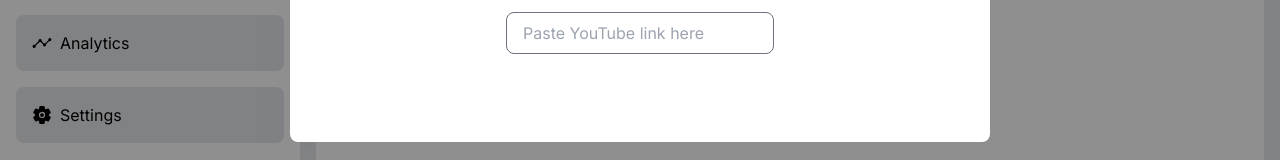
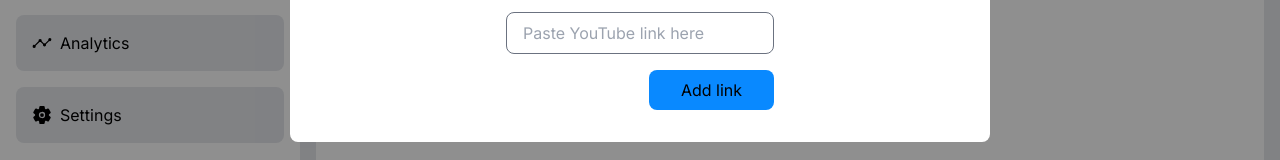
Before and after one commit to pinsoegustave/ngoga-commerce, a Next.js app: page /admin/dashboard/music in a window 1280 px wide. Both pictures are taken after a click on the icon 1089 px from the left and 196 px from the top of the page. Shown: the part 361-521 px from the top of the page. Built offline with nearby package versions, Linux system fonts and the light colour scheme.

Commit message:
Popup design

```diff
--- a/components/admin-panel/Popup.tsx
+++ b/components/admin-panel/Popup.tsx
@@ -19,7 +19,7 @@
                 placeholder='Paste YouTube link here'
                 />
                 <div className='flex justify-end'>
-                    <button className='bg-accent block text-white px-8 py-2 rounded-lg self-center'>Add link</button>
+                    <button className='bg-[#0989FF] block px-8 py-2 rounded-lg self-center'>Add link</button>
                 </div>
             </form>
         </div>
--- a/tailwind.config.ts
+++ b/tailwind.config.ts
@@ -8,6 +8,9 @@
   ],
   theme: {
     extend: {
+      colors: {
+        accent: "#0989FF"
+      },
       backgroundImage: {
         "gradient-radial": "radial-gradient(var(--tw-gradient-stops))",
         "gradient-conic":
```
